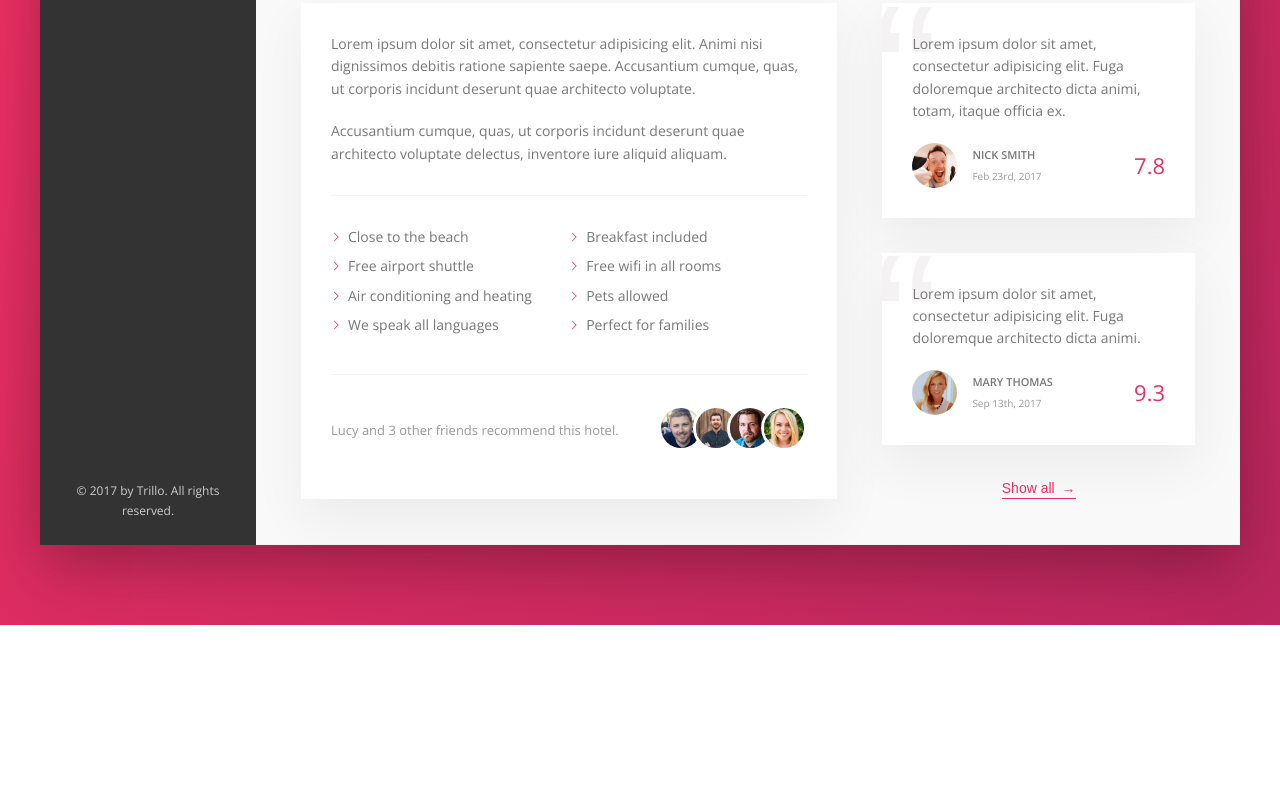
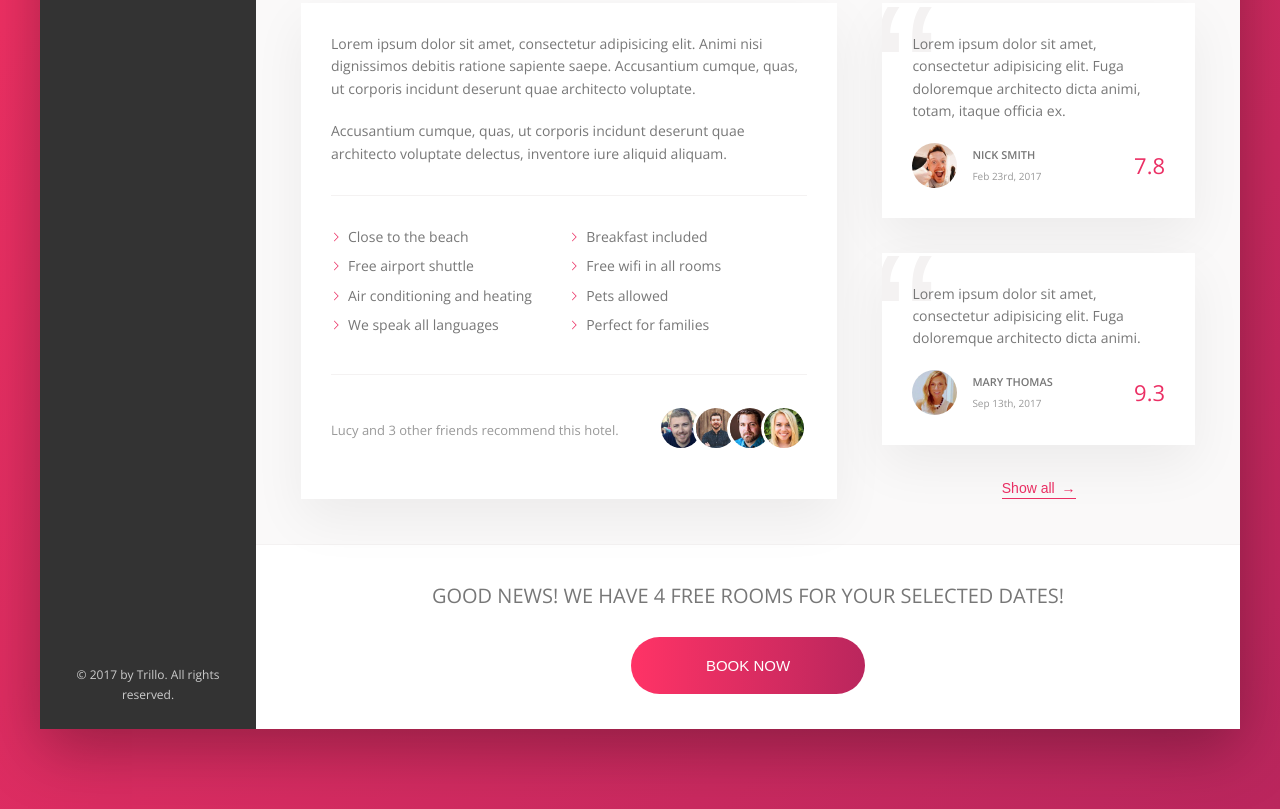
Before and after one commit to SuperUser-Gump/Trillo, a website: page index.html in a window 1280 px wide. Shown: the part 644-1453 px from the top of the page. Before the commit the page ends 1269 px from the top, so only its background shows below. Drawn offline with nearby package versions, Linux system fonts and the light colour scheme.

Commit message:
Creating the Call to Action Section
- Added a new section for the call to action.
- Included an h2 element and relevant text.
- Added a button.
- Styled the call to action section with padding and text alignment.

Styling the Button and Creating Hover Effect

- Styled the visible part of the button with padding, font size, weight, and border radius.
- Applied a gradient background to the button.
- Added absolute positioning to the invisible part of the button.
- Styled the invisible part with inline block, padding, and positioning to be outside the button.
- Added a hover effect where both the visible and invisible parts of the button slide down.
- Applied transitions to both parts of the button.

Adding Focus Effect and Finalizing Styling

- Added a focus effect to the button using the `pulsate` animation.
- Set cursor to pointer for the button.

```diff
--- a/index.html
+++ b/index.html
@@ -243,6 +243,16 @@
               <button class="btn-inline">Show all <span>&rarr;</span></button>
             </div>
           </div>
+
+          <div class="cta">
+            <h2 class="cta__book-now">
+              Good news! We have 4 free rooms for your selected dates!
+            </h2>
+            <button class="btn">
+              <span class="btn__visible">Book now</span>
+              <span class="btn__invisible">Only 4 rooms left</span>
+            </button>
+          </div>
         </main>
       </div>
     </div>
--- a/sass/_components.scss
+++ b/sass/_components.scss
@@ -441,3 +441,76 @@
     z-index: 1;
   }
 }
+
+////////////////////////////////////////
+// CALL TO ACTION
+
+.cta {
+  padding: 3.5rem 0;
+  text-align: center;
+
+  &__book-now {
+    font-size: 2rem;
+    font-weight: 300;
+    text-transform: uppercase;
+    margin-bottom: 2.5rem;
+  }
+}
+
+////////////////////////////////////////
+// CALL TO ACTION BUTTON
+.btn {
+  font-size: 1.5rem;
+  font-weight: 300;
+  text-transform: uppercase;
+  border-radius: 100px;
+  border: none;
+  background-image: linear-gradient(
+    to right,
+    var(--color-primary-light),
+    var(--color-primary-dark)
+  );
+  color: #fff;
+  position: relative;
+  overflow: hidden;
+  cursor: pointer;
+
+  & > * {
+    display: inline-block;
+    height: 100%;
+    width: 100%;
+    transition: all 0.2s;
+  }
+
+  &__visible {
+    padding: 2rem 7.5rem;
+  }
+
+  &__invisible {
+    position: absolute;
+    padding: 2rem 0;
+    left: 0;
+    top: -100%;
+  }
+
+  &:hover {
+    background-image: linear-gradient(
+      to left,
+      var(--color-primary-light),
+      var(--color-primary-dark)
+    );
+  }
+
+  &:hover &__visible {
+    transform: translateY(100%);
+  }
+
+  &:hover &__invisible {
+    top: 0;
+  }
+
+  &:focus {
+    outline: none;
+    animation: pulsate 1s infinite;
+  }
+}
```
Also changed, not shown: css/style.css.
